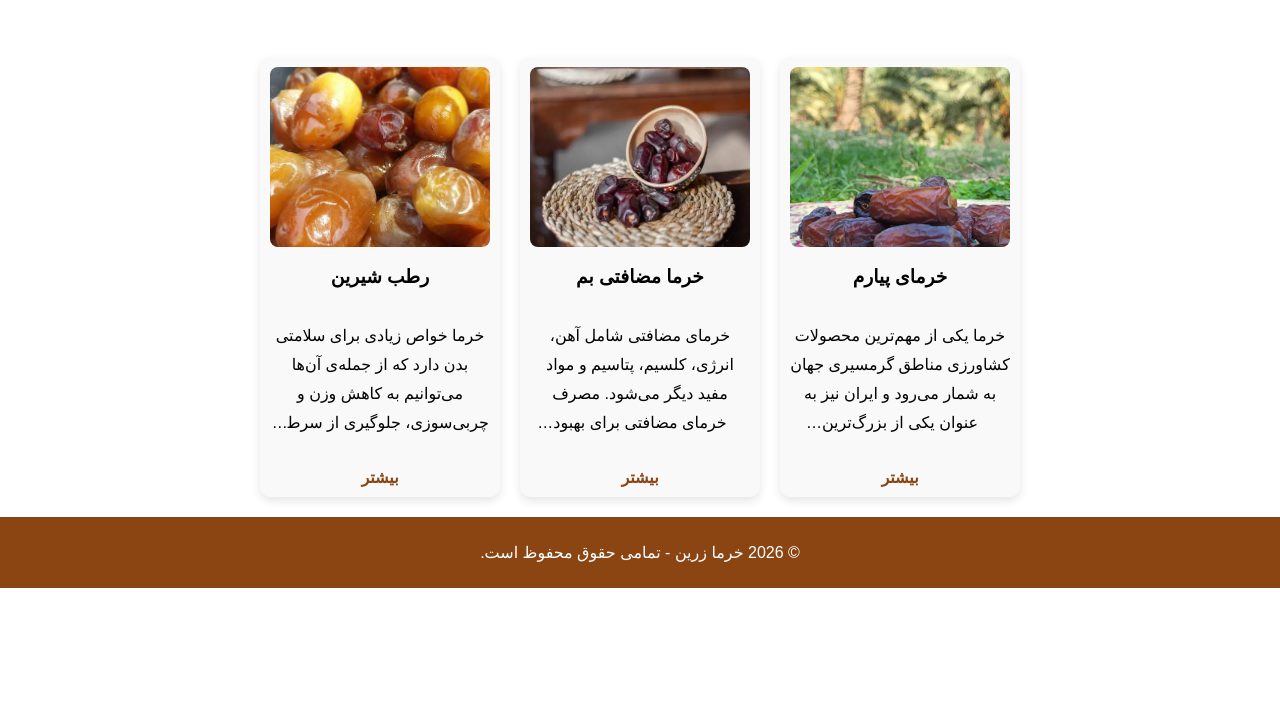
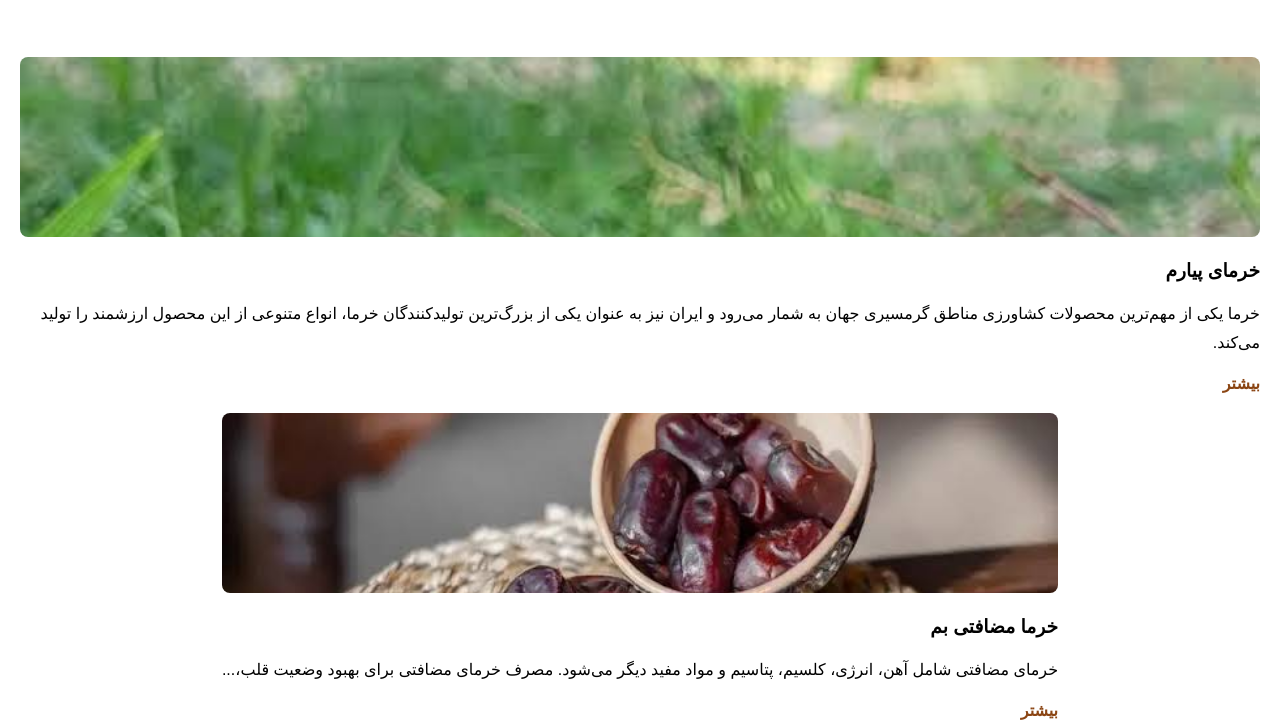
Before and after one commit to fahimehnikkar-ops/khormazarin, a plain HTML site: page index.html in a window 1280 px wide. Shown: the part 675-1400 px from the top of the page. Before the commit the page ends 1263 px from the top, so only its background shows below. Drawn offline with Linux system fonts and the light colour scheme.

Commit message:
Update index.html

```diff
--- a/index.html
+++ b/index.html
@@ -127,6 +127,7 @@ nav a:hover{
 }
 
 .hero-content{
+    background-image: url(4bb582a8-f2a6-4357-9476-b3eb4ea78d2f.png);
     background:rgba(0,0,0,0.4);
     padding: 50px;
     width: 500px;
@@ -174,7 +175,7 @@ nav a:hover{
     padding:20px;
 }
 
-article{
+.article{
     width:220px;
     background:#f9f9f9;
     border-radius:10px;
```
